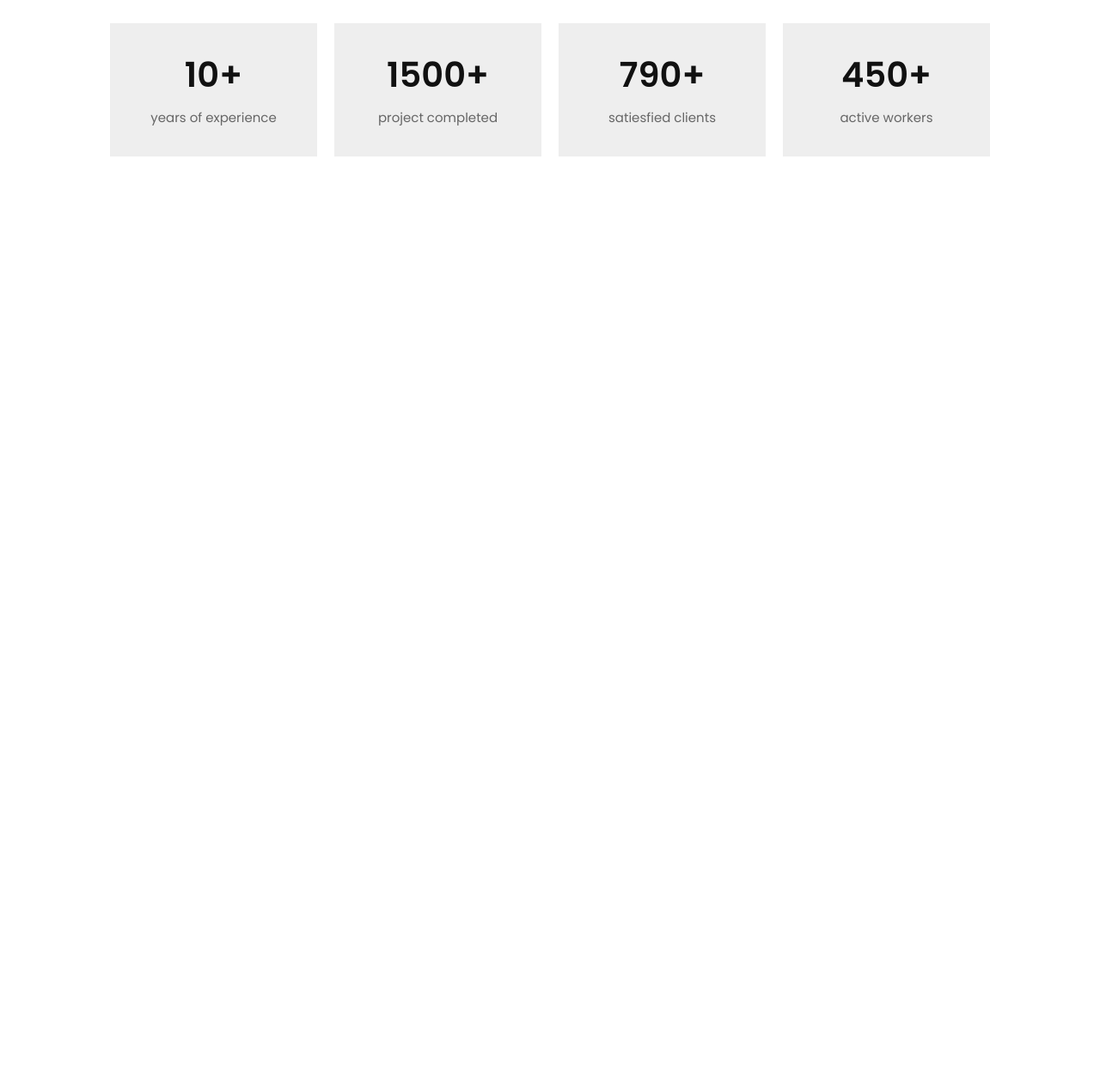
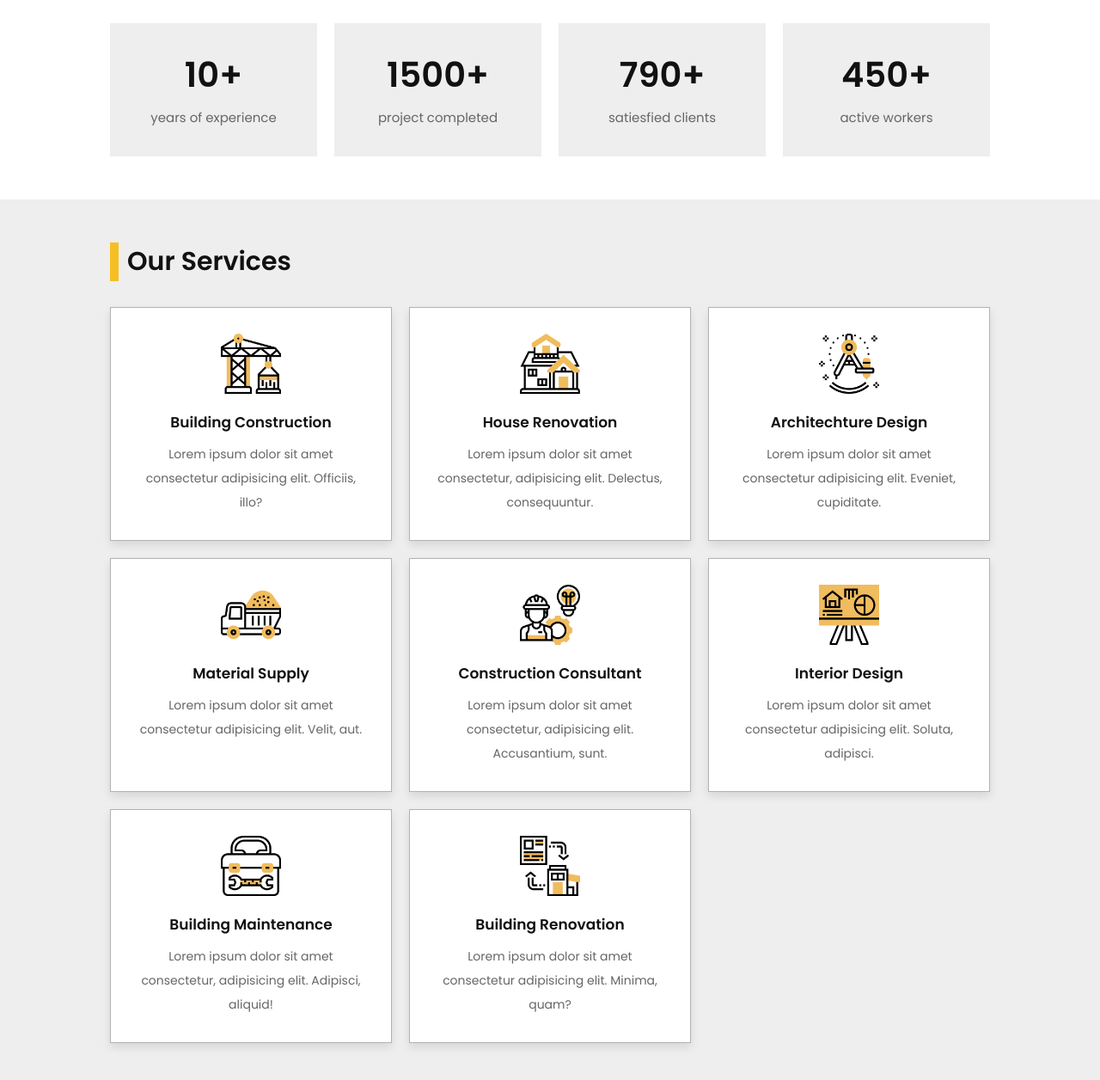
Before and after one commit to nick2498/Construction_Website, a plain HTML site: page index.html in a window 1280 px wide. Shown: the part 1133-2389 px from the top of the page at 86% size. Before the commit the page ends 1365 px from the top, so only its background shows below. Drawn offline with nearby package versions, Linux system fonts and the light colour scheme.

Commit message:
designed and developed services section

```diff
--- a/index.html
+++ b/index.html
@@ -154,6 +154,7 @@
     <!-- about section starts -->
     <section class="about" id="about">
       <h1 class="heading">about us</h1>
+
       <div class="row">
         <div class="video">
           <video src="/src/images/about-vid.mp4" loop muted autoplay></video>
@@ -190,6 +191,78 @@
     </section>
     <!-- about section ends -->
 
+    <!-- services section starts -->
+    <section class="services" id="services">
+      <h1 class="heading">our services</h1>
+
+      <div class="box-container">
+        <div class="box">
+          <img src="/src/images/service-1.png" alt="" />
+          <h3>building construction</h3>
+          <p>
+            Lorem ipsum dolor sit amet consectetur adipisicing elit. Officiis,
+            illo?
+          </p>
+        </div>
+        <div class="box">
+          <img src="/src/images/service-2.png" alt="" />
+          <h3>house renovation</h3>
+          <p>
+            Lorem ipsum dolor sit amet consectetur, adipisicing elit. Delectus,
+            consequuntur.
+          </p>
+        </div>
+        <div class="box">
+          <img src="/src/images/service-3.png" alt="" />
+          <h3>architechture design</h3>
+          <p>
+            Lorem ipsum dolor sit amet consectetur adipisicing elit. Eveniet,
+            cupiditate.
+          </p>
+        </div>
+        <div class="box">
+          <img src="/src/images/service-4.png" alt="" />
+          <h3>material supply</h3>
+          <p>
+            Lorem ipsum dolor sit amet consectetur adipisicing elit. Velit, aut.
+          </p>
+        </div>
+        <div class="box">
+          <img src="/src/images/service-5.png" alt="" />
+          <h3>construction consultant</h3>
+          <p>
+            Lorem ipsum dolor sit amet consectetur, adipisicing elit.
+            Accusantium, sunt.
+          </p>
+        </div>
+        <div class="box">
+          <img src="/src/images/service-6.png" alt="" />
+          <h3>interior design</h3>
+          <p>
+            Lorem ipsum dolor sit amet consectetur adipisicing elit. Soluta,
+            adipisci.
+          </p>
+        </div>
+        <div class="box">
+          <img src="/src/images/service-7.png" alt="" />
+          <h3>building maintenance</h3>
+          <p>
+            Lorem ipsum dolor sit amet consectetur, adipisicing elit. Adipisci,
+            aliquid!
+          </p>
+        </div>
+        <div class="box">
+          <img src="/src/images/service-8.png" alt="" />
+          <h3>building renovation</h3>
+          <p>
+            Lorem ipsum dolor sit amet consectetur adipisicing elit. Minima,
+            quam?
+          </p>
+        </div>
+      </div>
+    </section>
+    <!-- services section ends -->
+
     <!-- swiperjs cdn link -->
     <script src="https://cdn.jsdelivr.net/npm/swiper@8/swiper-bundle.min.js"></script>
 
--- a/src/css/style.scss
+++ b/src/css/style.scss
@@ -437,6 +437,40 @@ section {
   }
 }
 
+.services {
+  background: var(--light-bg);
+
+  .box-container {
+    @include grid(25rem);
+
+    .box {
+      text-align: center;
+      padding: 3rem;
+      background: var(--white);
+      box-shadow: var(--box-shadow);
+      border: var(--border);
+
+      &:hover img {
+        transform: translateY(-1rem);
+      }
+
+      img {
+        height: 7rem;
+        margin-bottom: 0.5rem;
+      }
+
+      h3 {
+        @include titleText(1.7rem);
+        padding: 1rem 0;
+      }
+
+      p {
+        @include graphText(1.4rem);
+      }
+    }
+  }
+}
+
 // media queries
 @media (max-width: 1200px) {
   .header {
```
Also changed, not shown: src/css/style.css, 1 other file.
